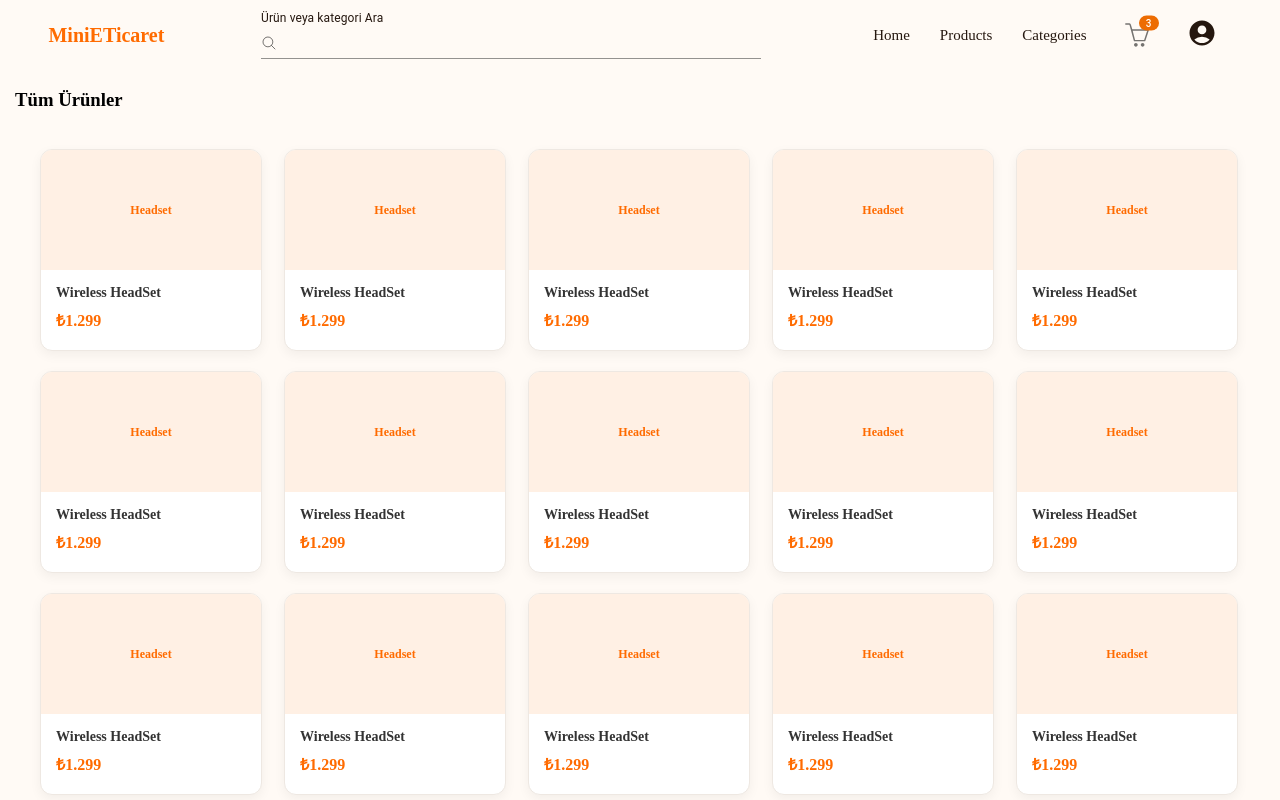
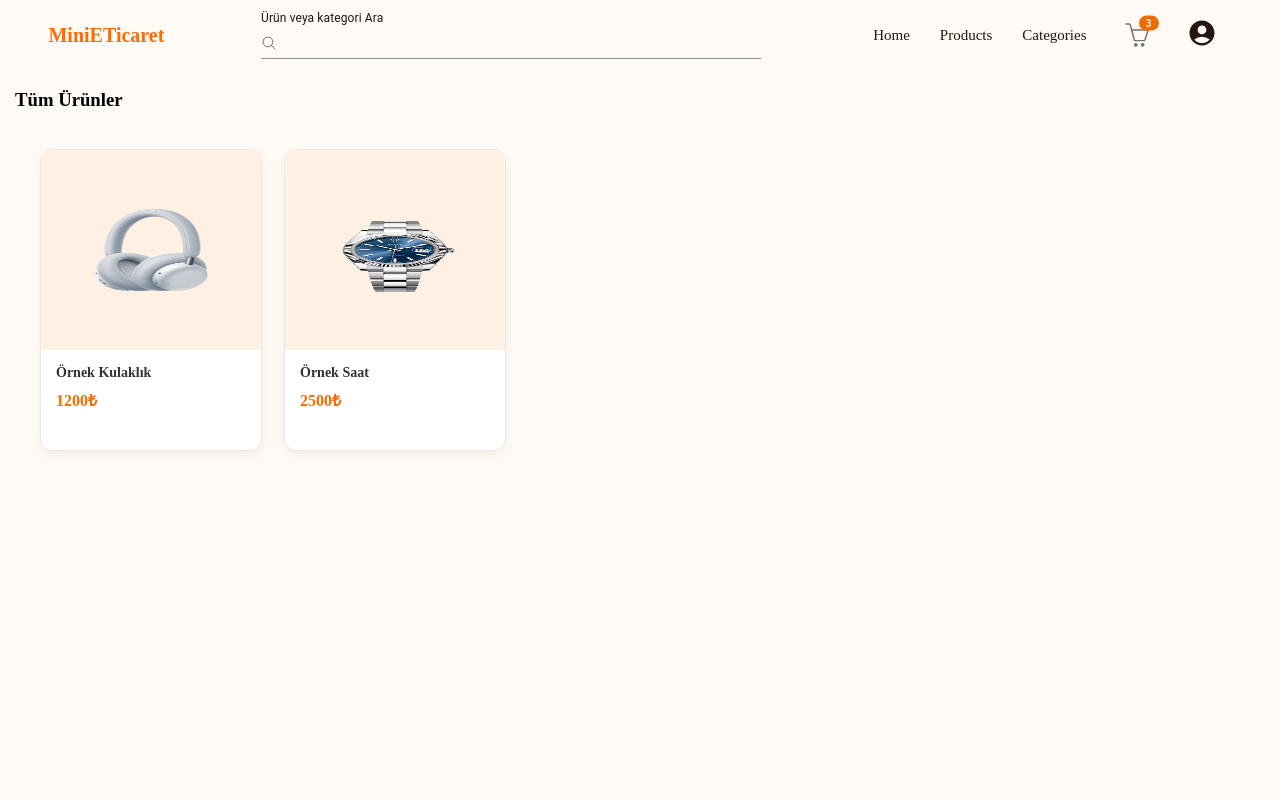
Before and after one commit to sercancintosunn/MiniETicaret, a React (Vite) app in the folder ETicaretClient/: page /products in a window 1280 px wide. Shown: the top 800 px of the page. Built offline with nearby package versions, Linux system fonts and the light colour scheme.

Commit message:
Types ve mock data eklendi

```diff
--- a/ETicaretClient/src/App.tsx
+++ b/ETicaretClient/src/App.tsx
@@ -3,6 +3,7 @@ import './App.css'
 import StoreLayout from './layouts/StoreLayout'
 import HomePage from './pages/Home/HomePage'
 import ProductsPage from './pages/Products/ProductsPage'
+import ProductDetailPage from './pages/Products/ProductDetailPage'
 
 function App() {
 
@@ -13,6 +14,7 @@ function App() {
         <Route element={<StoreLayout />}>
           <Route path='/' element={<HomePage />} />
           <Route path='/products' element={<ProductsPage />} />
+          <Route path='/products/:id' element={<ProductDetailPage />} />
 
         </Route>
       </Routes>
--- a/ETicaretClient/src/components/Products/ProductCard.tsx
+++ b/ETicaretClient/src/components/Products/ProductCard.tsx
@@ -1,15 +1,24 @@
 import React from 'react'
 import styles from "./productCard.module.css"
+import { useNavigate } from 'react-router-dom'
+import type { ProductCardType } from '../../types/type'
 
-function ProductCard() {
+
+function ProductCard({ product }: ProductCardType) {
+
+    const { id, name, price, image } = product
+    const navigate = useNavigate()
+
+
+
     return (
-        <div className={styles.card}>
+        <div onClick={() => navigate(`/products/${id}`)} className={styles.card}>
             <div className={styles.cardImage}>
-                <span>Headset</span>
+                <img style={{ width: "300px", height: "110px" }} src={image} alt="" />
             </div>
             <div className={styles.cardBody}>
-                <h4 className={styles.title}> Wireless HeadSet</h4>
-                <span className={styles.price}>₺1.299</span>
+                <h4 className={styles.title}>{name}</h4>
+                <span className={styles.price}>{price}₺ </span>
             </div>
         </div>
 
--- a/ETicaretClient/src/components/Products/ProductList.tsx
+++ b/ETicaretClient/src/components/Products/ProductList.tsx
@@ -1,6 +1,7 @@
 import React from 'react'
 import ProductCard from './ProductCard'
 import styles from "./productList.module.css"
+import { products } from '../../data/product'
 
 function ProductGrid() {
     return (
@@ -9,28 +10,9 @@ function ProductGrid() {
                 <h3>Tüm Ürünler</h3>
             </div>
             <div className={styles.productGrid}>
-                <ProductCard />
-                <ProductCard />
-                <ProductCard />
-                <ProductCard />
-                <ProductCard />
-                <ProductCard />
-                <ProductCard />
-                <ProductCard />
-                <ProductCard />
-                <ProductCard />
-                <ProductCard />
-                <ProductCard />
-                <ProductCard />
-
-
-                <ProductCard />
-                <ProductCard />
-                <ProductCard />
-                <ProductCard />
-                <ProductCard />
-
-                <ProductCard />
+                {products.map((product) => (
+                    <ProductCard key={product.id} product={product} />
+                ))}
             </div>
 
 
--- a/ETicaretClient/src/components/Products/productCard.module.css
+++ b/ETicaretClient/src/components/Products/productCard.module.css
@@ -2,7 +2,7 @@
     border: 1px solid #eee8e2;
     border-radius: 12px;
     width: 220px;
-    height: 200px;
+    height: 300px;
     background-color: #fff;
     box-shadow: 0 4px 12px rgba(0, 0, 0, 0.05);
     overflow: hidden;
@@ -14,7 +14,7 @@
 }
 
 .cardImage {
-    height: 120px;
+    height: 200px;
     background-color: #fff0e4;
     color: #ff6b00;
     font-size: 12px;
--- /dev/null
+++ b/ETicaretClient/src/data/product.ts
@@ -0,0 +1,16 @@
+export const products = [
+    {
+        id: 1,
+        name: "Örnek Kulaklık",
+        price: 1200,
+        description: "Günlük kullanım için kablosuz kulaklık.",
+        image: "/public/headphone.webp",
+    },
+    {
+        id: 2,
+        name: "Örnek Saat",
+        price: 2500,
+        description: "Şık tasarımlı akıllı saat.",
+        image: "/public/watch.avif",
+    },
+];
--- /dev/null
+++ b/ETicaretClient/src/pages/Products/ProductDetailPage.tsx
@@ -0,0 +1,11 @@
+import React from 'react'
+
+function ProductDetailPage() {
+    return (
+        <div>
+
+        </div>
+    )
+}
+
+export default ProductDetailPage
--- /dev/null
+++ b/ETicaretClient/src/types/type.ts
@@ -0,0 +1,10 @@
+export interface Product {
+    id: number,
+    name: string,
+    price: number
+    image: string
+}
+
+export interface ProductCardType {
+    product: Product
+}
```
Also changed, not shown: ETicaretClient/public/headphone.webp (added), ETicaretClient/public/watch.avif (added).
